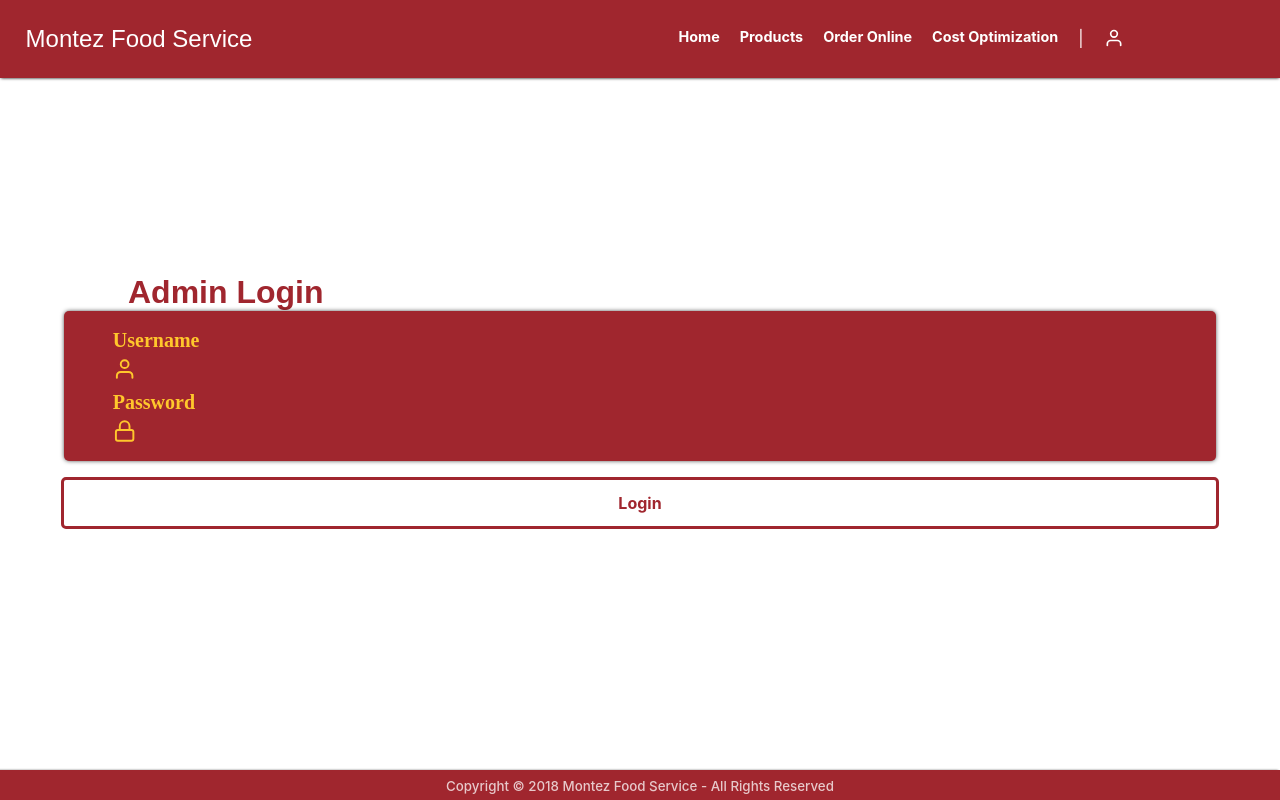
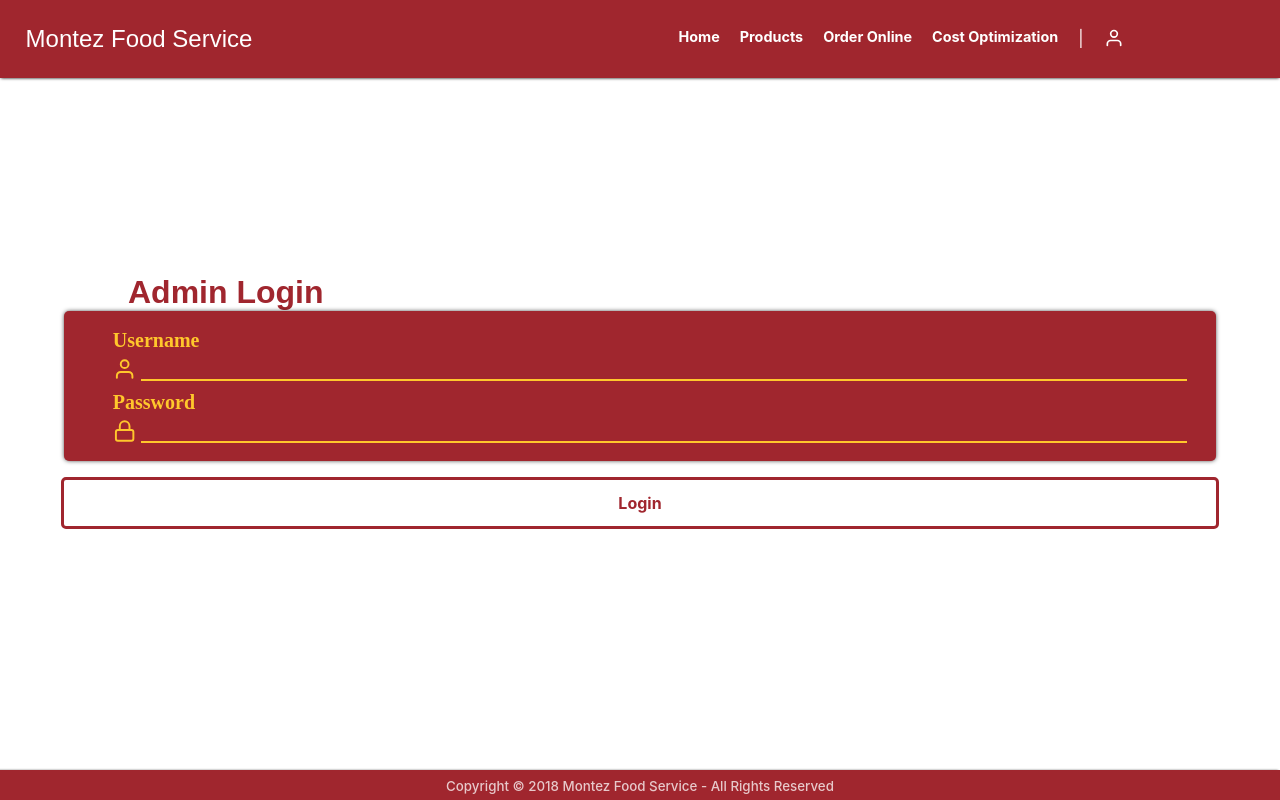
Before and after one commit to jgarcia4444/montez-food-service-web, a React (Create React App) app: page /users/admin/login in a window 1280 px wide. Built offline with nearby package versions, Linux system fonts and the light colour scheme.

Commit message:
Added proper styling to the new price input.

```diff
--- a/src/components/UpdateItems/Forms/UpdateItemForm/index.js
+++ b/src/components/UpdateItems/Forms/UpdateItemForm/index.js
@@ -2,8 +2,10 @@ import React, {useState, useEffect} from 'react';
 import { connect } from 'react-redux';
 import {FiDollarSign} from 'react-icons/fi';
 
+
 import FormInput from '../../../FormInput';
 import ItemFinder from '../../../OrderForm/ItemFinder';
+import '../../../../styles/components/UpdateItems/Forms/UpdateItemForm/index.css';
 
 import fetchSuggestions from '../../../../redux/actions/orderActions/fetchSuggestions';
 import clearSuggestions from '../../../../redux/actions/orderActions/clearSuggestions';
--- a/src/styles/components/FormInput.css
+++ b/src/styles/components/FormInput.css
@@ -6,10 +6,10 @@
     /* flex: 1; */
     width: 100%;
     height: 25px;
-    color: #a0262e;
+    color: #FFC72C;
     font-weight: bold;
     font-size: 16px;
-    border-bottom: 2px solid #a0262e;
+    border-bottom: 2px solid #FFC72C;
 }
 
 input:-webkit-autofill,
--- /dev/null
+++ b/src/styles/components/UpdateItems/Forms/UpdateItemForm/index.css
@@ -0,0 +1,10 @@
+
+.update-item-value>.input-row>.input-outer>.input {
+    color: #a0262e;
+    border-bottom: 2px solid #a0262e;
+}
+
+.update-item-value>.input-row>.input-label-row {
+    color: #a0262e;
+    font-family: sans-serif;
+}
```
